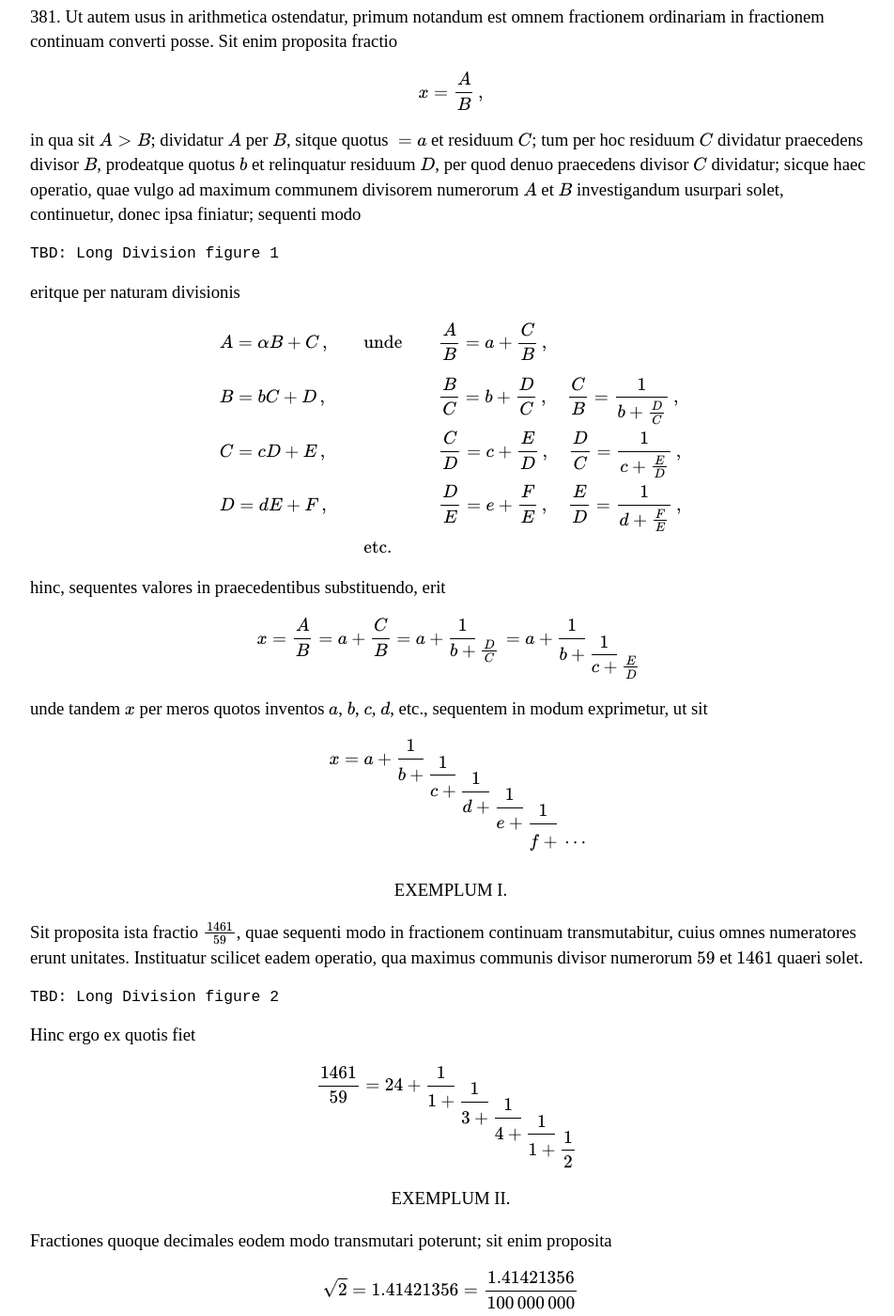
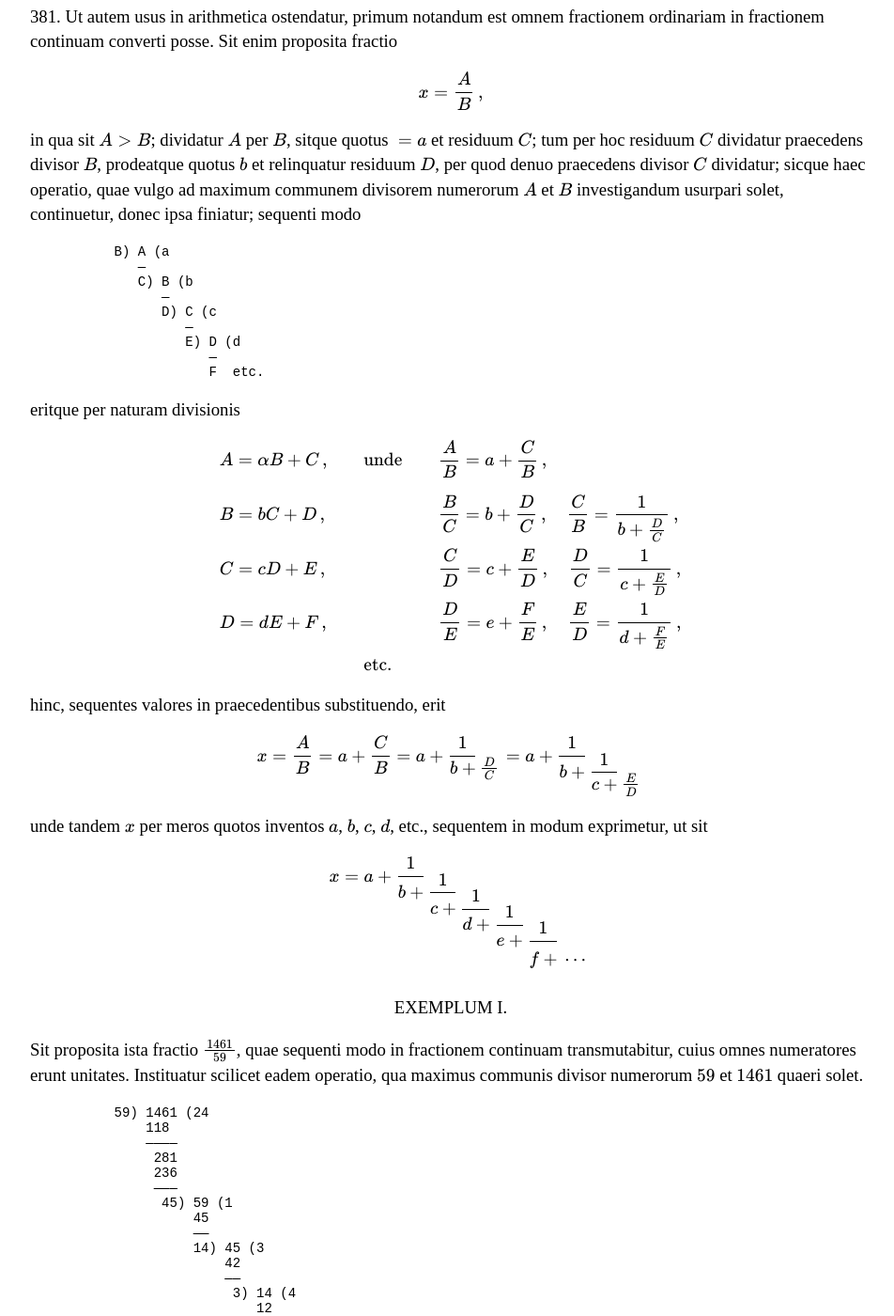
Before and after one commit to ttdoucet/ttdoucet.github.io, a Jekyll site: the page built from euler/e101.html, in a window 1280 px wide and 1400 px high, scrolled down 20968 px. Shown: the whole window at 94% size, without its empty margins (160-1112 px from the left). Built offline with Jekyll 4.4.1, drawn with Linux system fonts in a browser that asks for light colours; formulas are drawn with MathJax 3; some of the changed text lies outside the part shown.

Commit message:
Added temporary figures for long division.
They are simple preformatted blocks.  Mathjax seems to
get in the way of any TeX solution, so a higher quality
figure could be done by generating an svg figure and including
it as an image.

This completes the first pass of the Latin text for Euler's
continued fractions chapter, rendered in html.

```diff
--- a/euler/e101.html
+++ b/euler/e101.html
@@ -1153,9 +1153,16 @@ sicque haec operatio, quae vulgo ad maximum communem divisorem numerorum
 \(A\) et \(B\) investigandum usurpari solet, continuetur, donec ipsa finiatur;
 sequenti modo
 
-
-<pre style="font-size: 1.4em">
-TBD: Long Division figure 1
+<pre style="font-size: 1.2em; margin-left: 10%">
+B) A (a
+   —
+   C) B (b
+      —
+      D) C (c
+         —
+         E) D (d
+            —
+            F  etc.
 </pre>
 
 <p>eritque per naturam divisionis
@@ -1195,9 +1202,31 @@ transmutabitur, cuius omnes numeratores erunt unitates.
 Instituatur scilicet eadem operatio, qua maximus communis divisor
 numerorum \(59\) et \(1461\) quaeri solet.
 
-<pre style="font-size: 1.4em">
-TBD: Long Division figure 2
+<pre style="font-size: 1.2em; margin-left: 10%">
+59) 1461 (24
+    118
+    ————
+     281
+     236
+     ———
+      45) 59 (1
+          45
+          ——
+          14) 45 (3
+              42
+              ——
+               3) 14 (4
+                  12
+                  ——
+                   2) 3 (1
+                      2
+                      —
+                      1) 2 (2
+                         2
+                         —
+                         0
 </pre>
+
 
 <p>
 Hinc ergo ex quotis fiet
```
